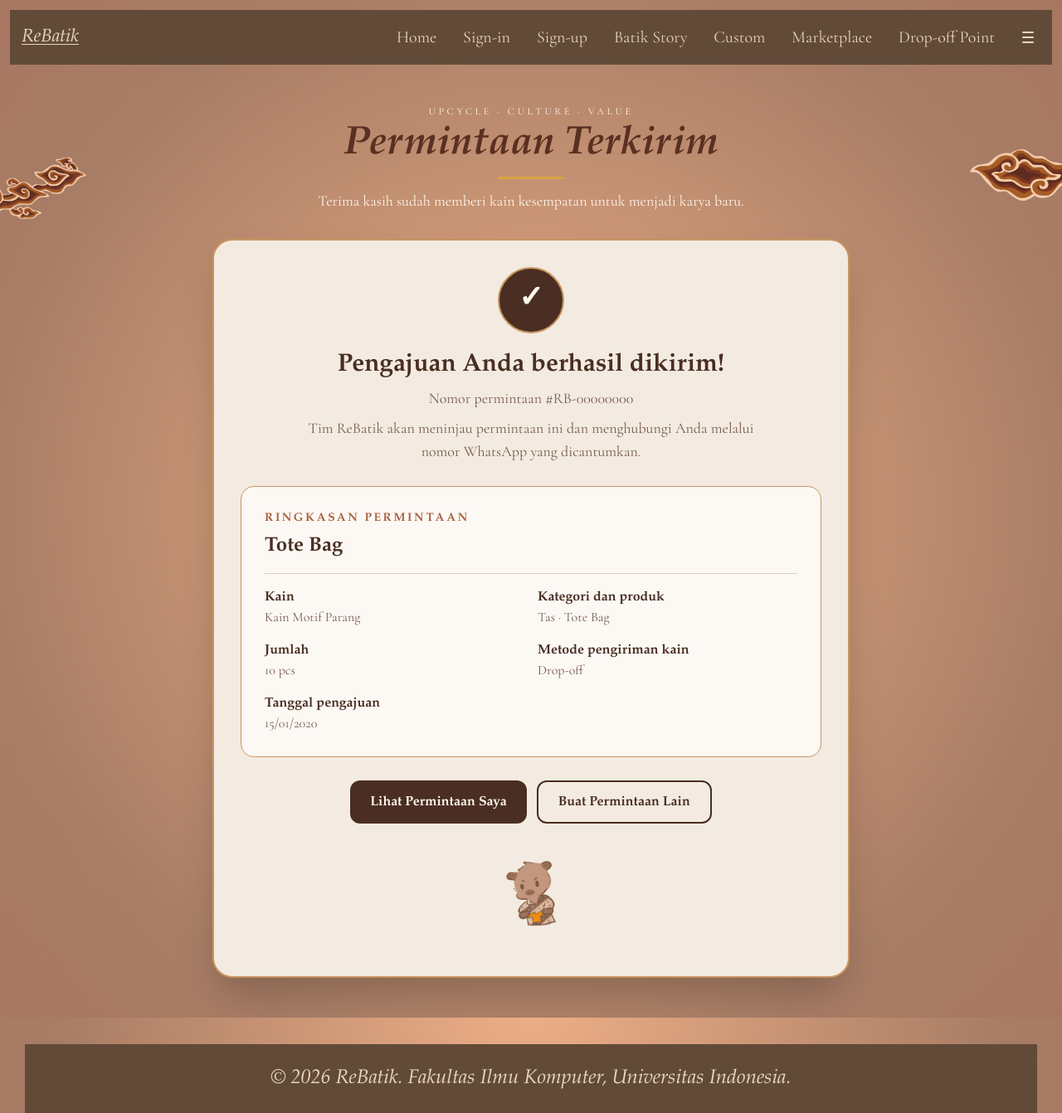
After one commit to pbp-kelas-d-kelompok1-ReBatik/ReBatik, a Django app: page /upcycling/00000000-0000-0000-0000-000000000001/submitted/ in a window 1280 px wide. The commit adds this page. Shown: the whole page at 83% size. Run offline with Django 5.2, Linux system fonts and the light colour scheme; a user stored in the database is signed in; tables that the repository leaves empty hold one stand-in row (values such as "Sample post").

Commit message:
feat(upcycling): add request feedback and status controls

```diff
--- a/templates/upcycling/request_list.html
+++ b/templates/upcycling/request_list.html
@@ -23,6 +23,8 @@
     </header>
 
     <main class="mx-auto max-w-6xl rounded-2xl border border-[var(--border)] bg-[#f3ebe1] p-5 shadow-2xl sm:rounded-3xl sm:p-8 lg:p-10">
+        {% include "upcycling/_toast_messages.html" %}
+
         {% if requests %}
             <div class="mb-7 flex flex-col gap-4 sm:flex-row sm:items-center sm:justify-between">
                 <div>
--- /dev/null
+++ b/templates/upcycling/request_success.html
@@ -0,0 +1,64 @@
+{% extends "base.html" %}
+{% load static %}
+
+{% block content %}
+<section class="relative overflow-hidden px-4 pb-12 pt-10 sm:px-6 sm:pt-12">
+    <img src="{% static 'img/upcycling/cloud-left.png' %}" alt="" aria-hidden="true" class="pointer-events-none absolute left-0 top-24 w-20 -translate-x-1/3 sm:w-32 lg:w-40">
+    <img src="{% static 'img/upcycling/cloud-right.png' %}" alt="" aria-hidden="true" class="pointer-events-none absolute right-0 top-20 w-20 translate-x-1/4 sm:w-32 lg:w-40">
+
+    <header class="relative mx-auto mb-8 max-w-3xl text-center text-[var(--cream-light)]">
+        <p class="text-xs uppercase tracking-[0.3em]">Upcycle · Culture · Value</p>
+        <h1 class="mt-2 text-4xl font-bold italic sm:text-5xl">Permintaan Terkirim</h1>
+        <p class="mt-3 text-base sm:text-lg">Terima kasih sudah memberi kain kesempatan untuk menjadi karya baru.</p>
+    </header>
+
+    <div class="mx-auto max-w-3xl rounded-3xl border-2 border-[var(--upcycling-accent)] bg-[var(--upcycling-panel)] p-5 text-center text-[var(--brown)] shadow-2xl sm:p-8">
+        <div class="mx-auto grid size-16 place-items-center rounded-full border-2 border-[var(--upcycling-accent)] bg-[var(--brown)] text-3xl font-bold text-[var(--cream-light)] sm:size-20 sm:text-4xl" role="img" aria-label="Berhasil">
+            ✓
+        </div>
+        <h2 class="mt-5 text-2xl font-bold sm:text-3xl">Pengajuan Anda berhasil dikirim!</h2>
+        <p class="mt-2 text-base text-[var(--brown-muted)] sm:text-lg">Nomor permintaan #{{ reference_code }}</p>
+        <p class="mx-auto mt-2 max-w-xl text-base text-[var(--brown-muted)] sm:text-lg">
+            Tim ReBatik akan meninjau permintaan ini dan menghubungi Anda melalui nomor WhatsApp yang dicantumkan.
+        </p>
+
+        <div class="mt-7 rounded-2xl border border-[var(--upcycling-accent)] bg-[var(--upcycling-surface)] p-5 text-left sm:p-7">
+            <p class="text-sm font-bold uppercase tracking-[0.18em] text-[var(--button)]">Ringkasan Permintaan</p>
+            <h3 class="mt-2 text-xl font-bold sm:text-2xl">{{ upcycling_request.get_product_display }}</h3>
+            <dl class="mt-4 grid gap-4 border-t border-[var(--border)] pt-4 text-sm sm:grid-cols-2 sm:text-base">
+                <div>
+                    <dt class="font-semibold">Kain</dt>
+                    <dd class="text-[var(--brown-muted)]">{{ upcycling_request.get_fabric_display }}</dd>
+                </div>
+                <div>
+                    <dt class="font-semibold">Kategori dan produk</dt>
+                    <dd class="text-[var(--brown-muted)]">{{ upcycling_request.get_category_display }} · {{ upcycling_request.get_product_display }}</dd>
+                </div>
+                <div>
+                    <dt class="font-semibold">Jumlah</dt>
+                    <dd class="text-[var(--brown-muted)]">{{ upcycling_request.quantity }} pcs</dd>
+                </div>
+                <div>
+                    <dt class="font-semibold">Metode pengiriman kain</dt>
+                    <dd class="text-[var(--brown-muted)]">{{ upcycling_request.get_delivery_method_display }}</dd>
+                </div>
+                <div>
+                    <dt class="font-semibold">Tanggal pengajuan</dt>
+                    <dd class="text-[var(--brown-muted)]">{{ upcycling_request.created_at|date:"d/m/Y" }}</dd>
+                </div>
+            </dl>
+        </div>
+
+        <div class="mt-7 flex flex-col justify-center gap-3 sm:flex-row">
+            <a href="{% url 'upcycling:request_list' %}" class="inline-flex min-h-12 items-center justify-center rounded-xl bg-[var(--brown)] px-6 py-3 font-bold text-[var(--cream-light)] transition hover:bg-[var(--button-hover)] focus-visible:outline focus-visible:outline-2 focus-visible:outline-offset-2 focus-visible:outline-[var(--gold)]">
+                Lihat Permintaan Saya
+            </a>
+            <a href="{% url 'upcycling:request_create' %}" class="inline-flex min-h-12 items-center justify-center rounded-xl border-2 border-[var(--brown)] px-6 py-3 font-bold text-[var(--brown)] transition hover:bg-[#ecddce] focus-visible:outline focus-visible:outline-2 focus-visible:outline-offset-2 focus-visible:outline-[var(--brown)]">
+                Buat Permintaan Lain
+            </a>
+        </div>
+
+        <img src="{% static 'img/upcycling/mascot-shirt.png' %}" alt="Maskot ReBatik membawa kain" class="mx-auto mt-6 h-24 w-24 object-contain sm:h-32 sm:w-32">
+    </div>
+</section>
+{% endblock %}
--- a/upcycling/urls.py
+++ b/upcycling/urls.py
@@ -6,6 +6,7 @@ app_name = "upcycling"
 urlpatterns = [
     path("", views.request_list, name="request_list"),
     path("new/", views.request_create, name="request_create"),
+    path("<uuid:pk>/submitted/", views.request_success, name="request_success"),
     path("<uuid:pk>/", views.request_detail, name="request_detail"),
     path("<uuid:pk>/edit/", views.request_update, name="request_update"),
     path("<uuid:pk>/delete/", views.request_delete, name="request_delete"),
--- a/upcycling/views.py
+++ b/upcycling/views.py
@@ -1,3 +1,4 @@
+from django.contrib import messages
 from django.contrib.auth.decorators import login_required
 from django.shortcuts import get_object_or_404, redirect, render
 from django.http import JsonResponse
@@ -49,7 +50,10 @@ def request_create(request):
             upcycling_request = form.save(commit=False)
             upcycling_request.user = request.user
             upcycling_request.save()
-            return redirect("upcycling:request_list")
+            return redirect(
+                "upcycling:request_success",
+                pk=upcycling_request.pk,
+            )
     else:
         form = UpcyclingRequestForm()
 
@@ -58,6 +62,25 @@ def request_create(request):
         "upcycling/request_form.html",
         {"form": form},
     )
+
+
+@login_required
+def request_success(request, pk):
+    upcycling_request = get_object_or_404(
+        UpcyclingRequest,
+        pk=pk,
+        user=request.user,
+    )
+
+    return render(
+        request,
+        "upcycling/request_success.html",
+        {
+            "upcycling_request": upcycling_request,
+            "reference_code": f"RB-{str(upcycling_request.pk).split('-')[0].upper()}",
+        },
+    )
+
 
 @login_required
 def request_detail(request, pk):
@@ -121,6 +144,13 @@ def request_update(request, pk):
         user=request.user,
     )
 
+    if upcycling_request.status != "PENDING":
+        messages.info(
+            request,
+            "Permintaan hanya bisa diedit saat masih menunggu tinjauan.",
+        )
+        return redirect("upcycling:request_detail", pk=upcycling_request.pk)
+
     if request.method == "POST":
         form = UpcyclingRequestForm(
             request.POST,
@@ -128,6 +158,7 @@ def request_update(request, pk):
         )
         if form.is_valid():
             form.save()
+            messages.success(request, "Permintaan berhasil diperbarui.")
             return redirect(
                 "upcycling:request_detail",
                 pk=upcycling_request.pk,
@@ -150,8 +181,16 @@ def request_delete(request, pk):
         user=request.user,
     )
 
+    if upcycling_request.status != "PENDING":
+        messages.info(
+            request,
+            "Permintaan hanya bisa dihapus saat masih menunggu tinjauan.",
+        )
+        return redirect("upcycling:request_detail", pk=upcycling_request.pk)
+
     if request.method == "POST":
         upcycling_request.delete()
+        messages.success(request, "Permintaan berhasil dihapus.")
         return redirect("upcycling:request_list")
 
     return render(
```
Also changed, not shown: templates/upcycling/_toast_messages.html (added, +18 -0 lines), templates/upcycling/request_detail.html (+15 -5 lines), upcycling/admin.py (+17 -1 lines), static/css/tailwind.css.
